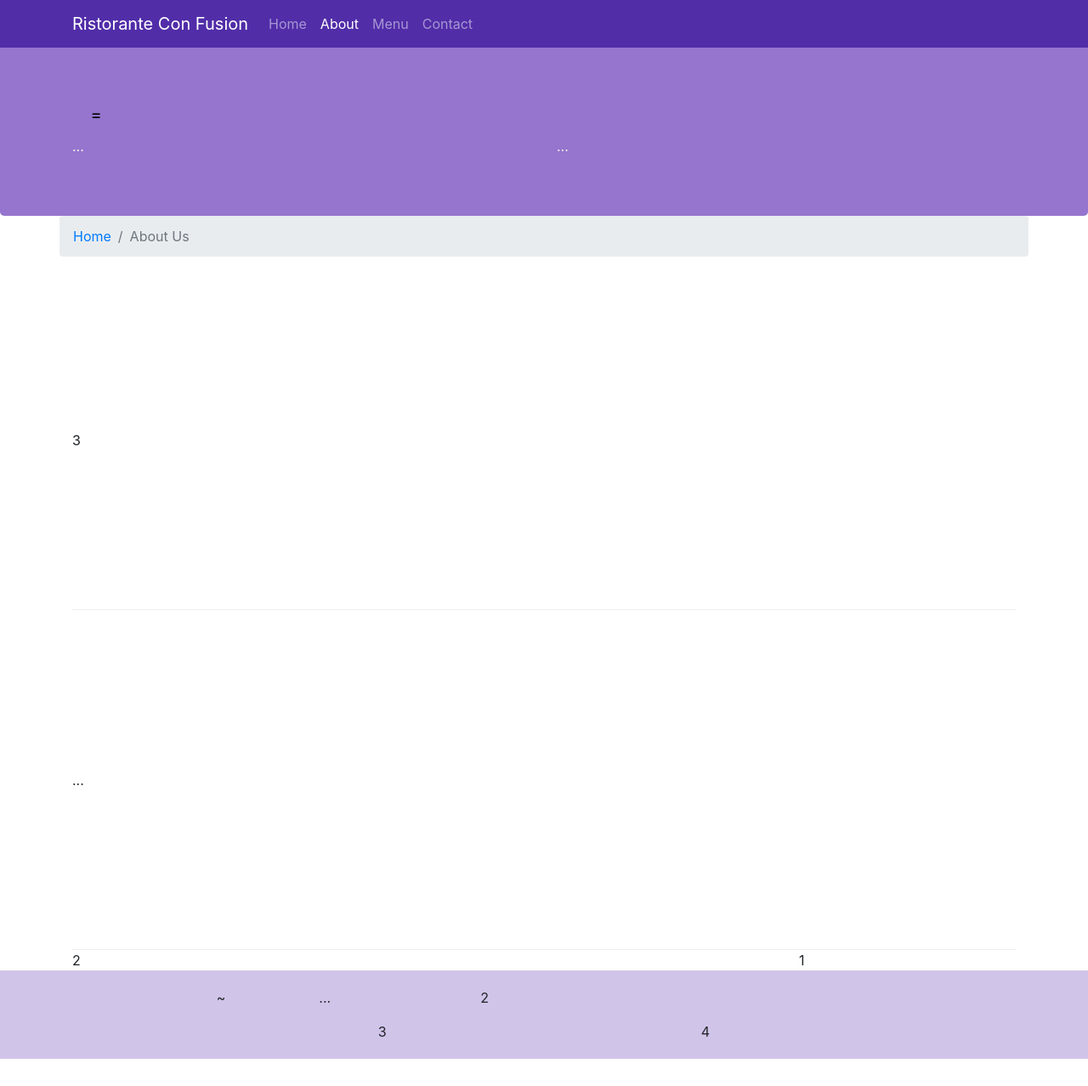
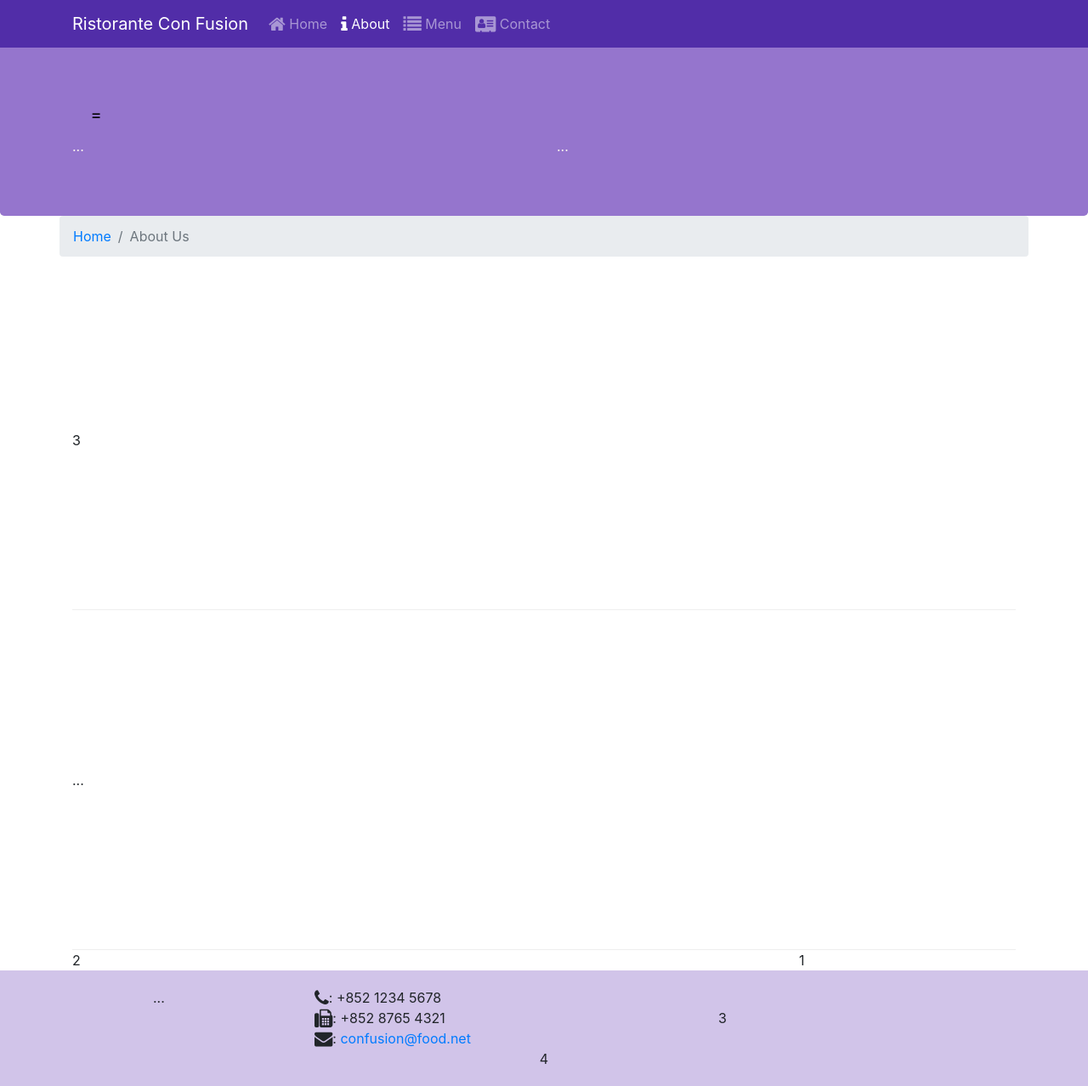
Before and after one commit to khiemtongthong/test-1, a website: page aboutus.html in a window 1280 px wide. Shown: the whole page at 85% size. Before the commit the page ends 1246 px from the top, so only its background shows below. Drawn offline with nearby package versions, Linux system fonts and the light colour scheme.

Commit message:
icon font

```diff
--- a/aboutus.html
+++ b/aboutus.html
@@ -8,6 +8,8 @@
     <title>About us</title>
     <link rel="stylesheet" href="node_modules/bootstrap/dist/css/bootstrap.min.css" />
     <link rel="stylesheet" href="CSS/style.css" />
+    <link rel="stylesheet" href="node_modules/font-awesome/css/font-awesome.min.css">
+    <link rel="stylesheet" href="node_modules/bootstrap-social/bootstrap-social.css">
 </head>
 
 <body>
@@ -18,10 +20,15 @@
                     <div class="container">
                         <a class="navbar-brand" href="#">Ristorante Con Fusion</a>
                         <ul class="navbar-nav mr-auto">
-                            <li class="nav-item"><a class="nav-link" href="./index.html">Home</a></li>
-                            <li class="nav-item active"><a class="nav-link" href="#">About</a></li>
-                            <li class="nav-item"><a class="nav-link" href="#">Menu</a></li>
-                            <li class="nav-item"><a class="nav-link" href="#">Contact</a></li>
+                            <li class="nav-item"><a class="nav-link" href="./index.html"><span
+                                        class="fa fa-home fa-lg"></span> Home</a></li>
+                            <li class="nav-item active"><a class="nav-link" href="#"><span
+                                        class="fa fa-info fa-lg"></span> About</a></li>
+                            <li class="nav-item"><a class="nav-link" href="#"><span class="fa fa-list fa-lg"></span>
+                                    Menu</a></li>
+                            <li class="nav-item"><a class="nav-link" href="#"><span
+                                        class="fa fa-address-card fa-lg"></span> Contact</a></li>
+
                         </ul>
                     </div>
                 </nav>
@@ -66,13 +73,17 @@
     </section>
     <footer class="footer">
         <div class="container">
-            <div class="row justify-content-center">~
+            <div class="row justify-content-center">
                 <div class="col-4 offset-1 col-sm-2">
                     <ul class="list-unstyled"> ... </ul>
                 </div>
 
 
-                <div class="col-7 col-sm-5"> 2 </div>
+                <div class="col-7 col-sm-5"> <i class="fa fa-phone fa-lg"></i>: +852 1234 5678<br>
+                    <i class="fa fa-fax fa-lg"></i>: +852 8765 4321<br>
+                    <i class="fa fa-envelope fa-lg"></i>:
+                    <a href="mailto:confusion@food.net">confusion@food.net</a>
+                </div>
 
 
                 <div class="col-12 col-sm-4 align-self-center"> 3 </div>
```
Also changed, not shown: index.html (+30 -16 lines).
